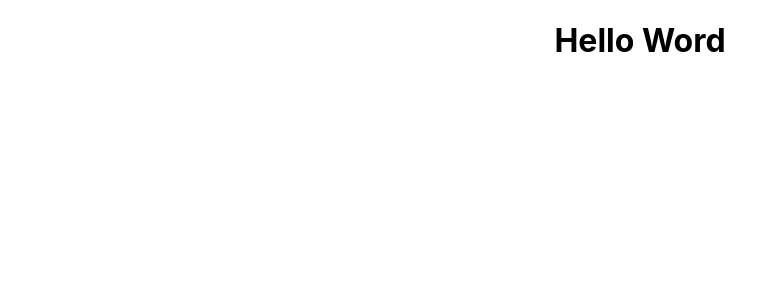
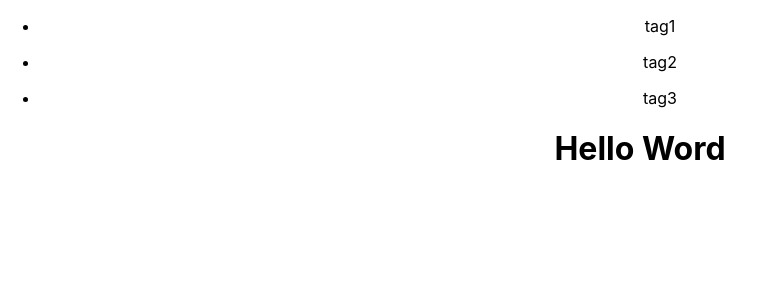
Before and after one commit to dovietduc/react-tutorial, a React (Create React App) app: page / in a window 1280 px wide. Shown: the top 300 px of the page, without its empty margins (0-764 px from the left). Built offline with nearby package versions, Linux system fonts and the light colour scheme.

Commit message:
arrow function map

```diff
--- a/src/App.js
+++ b/src/App.js
@@ -1,11 +1,28 @@
 import './App.css';
+import {useState} from 'react';
 
 function App() {
-  return (
-    <div className="App">
-      <h1>Hello Word</h1>
-    </div>
-  );
+
+	const [tags, setTags] = useState(['tag1', 'tag2', 'tag3']);
+
+    return (
+        <div className="App">
+			<ul>
+				{
+					tags.map(
+						tag => {
+							return (
+								<p>
+									<li>{tag}</li>
+								</p>
+							)
+						}
+					)
+				}
+			</ul>
+            <h1>Hello Word</h1>
+        </div>
+    );
 }
 
 export default App;
```
